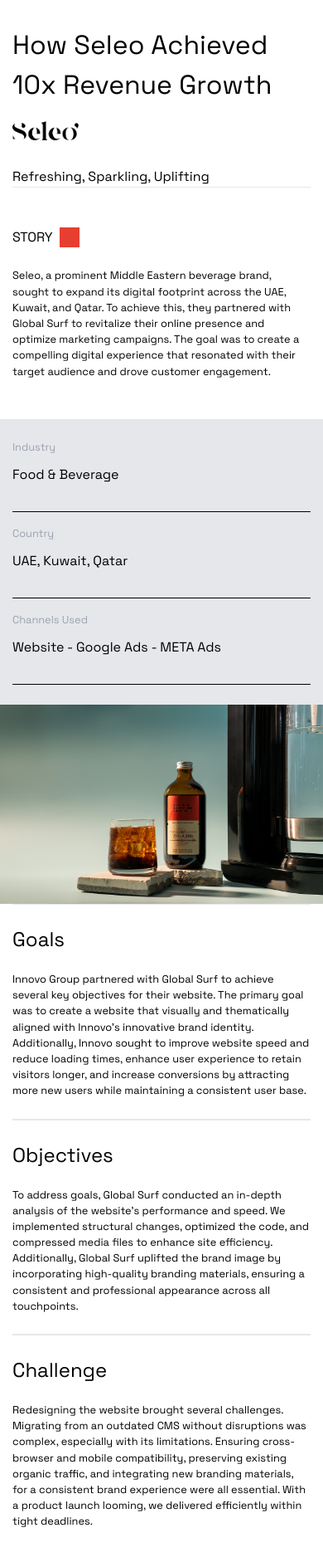
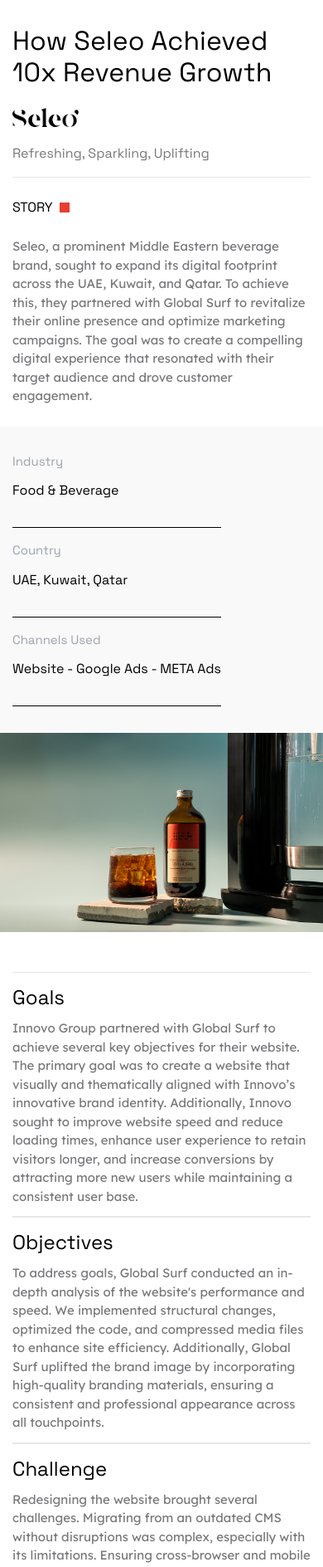
Before and after one commit to globalsurfdevs/global_digital, a Next.js app: page /case-study in a window 390 px wide. Shown: the part 58-1946 px from the top of the page at 83% size. Built offline with nearby package versions, Linux system fonts and the light colour scheme.

Commit message:
worked on responsiveness

```diff
--- a/app/components/Button/Button.tsx
+++ b/app/components/Button/Button.tsx
@@ -5,7 +5,7 @@ const Button = ({text,className}:{
     className?:string;
 }) => {
   return (
-    <button className={`${className ? className : "w-fit text-font30 leading-lh1p66 border border-primary px-24 rounded-full py-3  md:mb-10 xl:mt-[57px]"}`}>{text}</button>
+    <button className={`${className ? className : "w-fit text-font30 leading-lh1p66 border border-primary px-12 lg:px-24 rounded-full py-3  md:mb-10 xl:mt-[57px]"}`}>{text}</button>
   )
 }
 
--- a/app/components/CaseStudy/Goals.tsx
+++ b/app/components/CaseStudy/Goals.tsx
@@ -3,67 +3,67 @@ import React from 'react'
 const Goals = () => {
   return (
     <div className='container mx-auto py-4'>
-        <div className='lg:py-24'>
+        <div className='lg:py-24 py-12'>
 
 
-        <div className='grid lg:grid-cols-2 border-t border-b lg:pt-10 lg:pb-20 py-6'>
+        <div className='grid lg:grid-cols-2 border-t border-b lg:pt-10 lg:pb-20 py-3'>
             <div className='col-span-1 flex'>
                 <h1 className='text-font65'>Goals</h1>
             </div>
-            <div className='text-font19 pt-5 lg:pl-5'>
-                Innovo Group partnered with Global Surf to achieve several key objectives for their website.
+            <div className='text-font19 pt-2 lg:pl-5'>
+                <p>Innovo Group partnered with Global Surf to achieve several key objectives for their website.
                 The primary goal was to create a website that visually and thematically aligned with Innovo’s
                 innovative brand identity. Additionally, Innovo sought to improve website speed and reduce loading
                 times, enhance user experience to retain visitors longer, and increase conversions by attracting
-                more new users while maintaining a consistent user base.
+                more new users while maintaining a consistent user base.</p>
             </div>
         </div>
 
-        <div className='grid lg:grid-cols-2 border-t border-b lg:pt-10 lg:pb-20 py-6'>
+        <div className='grid lg:grid-cols-2 border-t border-b lg:pt-10 lg:pb-20 py-3'>
             <div className='col-span-1 flex'>
                 <h1 className='text-font65'>Objectives</h1>
             </div>
-            <div className='text-font19 pt-5 lg:pl-5'>
-                To address goals, Global Surf conducted an in-depth analysis of the website&apos;s performance and speed.
+            <div className='text-font19 pt-2 lg:pl-5'>
+                <p>To address goals, Global Surf conducted an in-depth analysis of the website&apos;s performance and speed.
                 We implemented structural changes, optimized the code, and compressed media files to enhance site efficiency.
                 Additionally, Global Surf uplifted the brand image by incorporating high-quality branding materials, ensuring
-                a consistent and professional appearance across all touchpoints.
+                a consistent and professional appearance across all touchpoints.</p>
             </div>
         </div>
 
 
-        <div className='grid lg:grid-cols-2 border-t lg:pt-10 lg:pb-20 py-6'>
+        <div className='grid lg:grid-cols-2 border-t lg:pt-10 lg:pb-20 py-3'>
             <div className='col-span-1 flex'>
                 <h1 className='text-font65'>Challenge</h1>
             </div>
-            <div className='text-font19 pt-5 lg:pl-5'>
-                Redesigning the website brought several challenges. Migrating from an outdated CMS without disruptions was complex,
+            <div className='text-font19 pt-2 lg:pl-5'>
+                <p>Redesigning the website brought several challenges. Migrating from an outdated CMS without disruptions was complex,
                 especially with its limitations. Ensuring cross-browser and mobile compatibility, preserving existing organic traffic,
                 and integrating new branding materials, for a consistent brand experience were all essential. With a product launch
-                looming, we delivered efficiently within tight deadlines.
+                looming, we delivered efficiently within tight deadlines.</p>
             </div>
         </div>
 
-        <div className='grid lg:grid-cols-2 lg:space-x-5 lg:py-12 space-y-5 md:space-y-0 py-6'>
+        <div className='grid lg:grid-cols-2 lg:space-x-5 lg:py-12 space-y-5 md:space-y-0 py-2'>
 
-            <div className='bg-gray-200 flex flex-col w-full py-20 gap-8 px-14'>
+            <div className='bg-gray-200 flex flex-col w-full py-14 gap-4 px-14'>
             <div>
                 <h1 className='text-font65'>Solutions</h1>
             </div>
             <div className='pl-4'>
-                <ul className='list-disc flex flex-col gap-8 text-font19'>
+                <ul className='list-disc flex flex-col gap-4 text-font19'>
                     <li>Implemented a more robust website platform to enhance scalability and security, resulting in a 50% reduction in downtime and a 30% increase in performance.</li>
                     <li>Addressed security vulnerabilities to improve load times and resolve issues that previously compromised the secure browsing experience.</li>
                 </ul>
             </div>
             </div>
 
-            <div className='bg-gray-200 flex flex-col w-full py-20 gap-8 px-14'>
+            <div className='bg-gray-200 flex flex-col w-full py-14 gap-4 px-14'>
             <div>
                 <h1 className='text-font65'>Key Achievements</h1>
             </div>
             <div className='pl-4'>
-                <ul className='list-disc flex flex-col gap-8 text-font19'>
+                <ul className='list-disc flex flex-col gap-4 text-font19'>
                     <li>Optimized keywords to drive a 107.3% increase in new user traffic and a 125.5% boost in page views.</li>
                     <li>Redesigned the website and optimized user flow, resulting in a 102.35% growth in engaged sessions and a 125.5% increase in user engagement.</li>
                     <li>Revamped marketing materials with updated design and messaging to boost brand visibility and strengthen brand perception.</li>
--- a/app/components/CaseStudy/HeroSection.tsx
+++ b/app/components/CaseStudy/HeroSection.tsx
@@ -1,75 +1,49 @@
-"use client"
 
 import { assets } from '@/public/assets/assets'
 import Image from 'next/image'
-import React, { useEffect, useState } from 'react'
 
 const HeroSection = () => {
-
-  const [mobileView,setMobileView] = useState(false)
-
-  useEffect(()=>{
-
-    if(window.innerWidth < 994){
-      setMobileView(true)
-    }else{
-      setMobileView(false)
-    }
-
-    const handleChangingClass = () =>{
-      if(window.innerWidth < 994){
-        setMobileView(true)
-      }else{
-        setMobileView(false)
-      }
-    }
-
-    window.addEventListener("resize",handleChangingClass)
-
-    return () => window.removeEventListener("resize",handleChangingClass)
-
-  },[])
 
   return (
     <>
       <div className='container mx-auto py-4'>
-        <div className='lg:grid lg:grid-cols-6 items-center border-b pt-5 lg:pt-16 flex flex-col gap-5'>
+        <div className='lg:grid lg:grid-cols-8 items-center border-b pt-5 lg:pt-16 flex flex-col gap-2'>
 
-          <div className='text-font80 lg:col-span-4  lg:text-left w-full'>
-            <h1 className=''>How Seleo Achieved 10x Revenue Growth</h1>
+          <div className='text-font80 lg:col-span-5 xl:col-span-5 lg:text-left w-full h-full'>
+            <h1 className='leading-lh1p18'>How Seleo Achieved 10x Revenue Growth</h1>
           </div>
 
-          <div className='lg:col-span-2 flex flex-col gap-8 lg:gap-20 lg:items-end w-full'>
+          <div className='lg:col-span-3 xl:col-span-3 flex flex-col gap-5 lg:gap-18 lg:items-end w-full h-full justify-between py-4'>
             <Image src={assets.seleoLogo} alt='image' className='w-20 md:w-48'/>
-            <h3 className='text-font30'>Refreshing, Sparkling, Uplifting</h3>
+            <h3 className='text-font30 text-gray1'>Refreshing, Sparkling, Uplifting</h3>
           </div>
 
         </div>
 
-        <div className='py-12 lg:py-24 flex flex-col lg:w-[70%] gap-6'>
+        <div className='py-6 lg:py-24 flex flex-col lg:w-[70%] gap-6'>
 
           <div className='flex items-center gap-2'>
             <h4 className='text-font30'>STORY</h4>
-            <div className='w-6 h-6 bg-primary'></div>
+            <div className='size-3 md:size-4 lg:size-6 bg-primary'></div>
           </div>
 
           <div className='text-font19'>
-            Seleo, a prominent Middle Eastern beverage brand, sought to expand its
+            <p>Seleo, a prominent Middle Eastern beverage brand, sought to expand its
             digital footprint across the UAE, Kuwait, and Qatar. To achieve this,
             they partnered with Global Surf to revitalize their online presence and
             optimize marketing campaigns. The goal was to create a compelling digital
-            experience that resonated with their target audience and drove customer engagement.
+            experience that resonated with their target audience and drove customer engagement.</p>
           </div>
         </div>
 
       </div>
 
-      <div className='lg:grid grid-cols-5 bg-gray-200 w-full flex flex-col'>
+      <div className='bg-bglight w-full flex flex-col  overflow-hidden'>
 
-        <div className='col-span-2'>
+        <div className='container relative'>
 
-          <div className={mobileView ? "container" : "flex h-full items-center justify-center py-12 lg:w-full lg:px-4"}>
-            <div className='flex flex-col lg:gap-8 py-6 lg:py-0 gap-4'>
+          <div className={"flex h-full py-2"}>
+            <div className='flex flex-col lg:gap-8 py-6 lg:py-24 gap-4 lg:w-1/4'>
 
               <div className='border-b border-black flex flex-col gap-3 pb-8'>
                 <h5 className='text-font19 text-gray-400'>Industry</h5>
@@ -89,11 +63,15 @@ const HeroSection = () => {
             </div>
           </div>
 
+          {<div className='bg-black h-full absolute top-0 right-[-145px] left-1/3 hidden lg:block'>
+              <Image src={assets.seleoCover} alt='cover-image' className='object-cover h-full w-full'/>
+          </div>}
+
         </div>
 
-        <div className='bg-black col-span-3 h-full'>
+        {<div className='bg-black h-full lg:hidden'>
               <Image src={assets.seleoCover} alt='cover-image' className='object-cover h-full w-full'/>
-          </div>
+          </div>}
 
       </div>
 
--- a/app/components/CaseStudy/Percentages.tsx
+++ b/app/components/CaseStudy/Percentages.tsx
@@ -5,7 +5,7 @@ const Percentages = () => {
     <div className='bg-black'>
         <div className='container mx-auto py-4'>
 
-            <div className='py-24 grid lg:grid-cols-2 lg:gap-8 gap-5'>
+            <div className='lg:py-24 py-12 grid lg:grid-cols-2 lg:gap-8 gap-5'>
 
 
             <div className='flex flex-col justify-between lg:gap-14 gap-5'>
--- a/app/components/CaseStudy/Ready.tsx
+++ b/app/components/CaseStudy/Ready.tsx
@@ -6,7 +6,7 @@ import Button from '../Button/Button'
 const Ready = () => {
   return (
     <div className='container mx-auto py-4'>
-        <div className='py-12 grid grid-cols-2 gap-8'>
+        <div className='py-12 lg:py-12 grid grid-cols-2 gap-8'>
 
             <div className='bg-black'>
                 <Image src={assets.seleo1} alt='image1'/>
@@ -18,7 +18,7 @@ const Ready = () => {
 
         </div>
 
-        <div className='lg:py-24 border-b flex flex-col gap-3 py-12'>
+        <div className='lg:py-24 border-b flex flex-col gap-3 py-4'>
             <h1 className='text-font65'>We’re Ready - Are You?</h1>
             <p className='text-font19'>If you&apos;re looking forward to growing your digital presence with fresh and effective strategies,
                 you’re in the right place. With our experience and a personal touch, we’ll help your brand connect
--- a/app/components/HomePage/Header.tsx
+++ b/app/components/HomePage/Header.tsx
@@ -133,7 +133,7 @@ const Header = () => {
               item.children ? (
                 <div key={index}>
                 <div className="relative group" onMouseEnter={() => setIsDropdownOpen(true)} onMouseLeave={() => setIsDropdownOpen(false)}>
-                    <button className="px-4 py-2 lg:px-0 text-black hover:text-primary flex items-center">
+                    <button className="px-4 py-2 lg:px-0 text-black hover:text-primary flex items-center large-screen-menu-item">
                       SERVICES <span className="text-primary ml-1">+</span>
                     </button>
 
@@ -166,7 +166,7 @@ const Header = () => {
               ) : (
 
                   <motion.div className="flex flex-col justify-center" whileHover="hover" initial="initial" key={index}>
-                    <a href="#" className="block px-4 lg:px-0 text-black hover:text-primary">
+                    <a href="#" className="block px-4 lg:px-0 text-black hover:text-primary large-screen-menu-item">
                       {item.item}
                     </a>
                     <motion.div className="w-full bg-red-400 h-0.5 origin-left" variants={testVariants}></motion.div>
--- a/app/data/menuItems.ts
+++ b/app/data/menuItems.ts
@@ -6,7 +6,7 @@ export const menuItems = [
         item:"ABOUT"
     },
     {
-        item:"Services",
+        item:"SERVICES",
         children:[
             {
                 item:"Social Media Marketing",
--- a/app/globals.css
+++ b/app/globals.css
@@ -202,6 +202,15 @@ body {
   overflow: hidden;
 }
 
+p,ul {
+  font-family: 'Lexend', sans-serif;
+  color:#77787B ;
+}
+
+.large-screen-menu-item{
+  font-family: 'Lexend', sans-serif;
+}
+
 
 @media (max-width:600px) {
   .logo-swiper .swiper-slide img {
--- a/app/layout.tsx
+++ b/app/layout.tsx
@@ -3,6 +3,8 @@ import "./globals.css";
 import Header from "./components/HomePage/Header";
 import {Space_Grotesk} from "next/font/google";
 import Footer from "./components/HomePage/Footer";
+import {Lexend} from "next/font/google";
+const lexend = Lexend({subsets: ['latin'] ,weight:["300","400","500","600","700"] });
 
 
 const spaceGrotesk = Space_Grotesk({subsets: ['latin'] ,weight:["300","400","500","600","700"] });
--- a/tailwind.config.ts
+++ b/tailwind.config.ts
@@ -32,7 +32,7 @@ export default {
       fontSize: {
         font14: "clamp(0.7rem,1.2vw,0.875rem)",
         font16: "clamp(0.7rem, 1.5vw, 1rem)",
-        font19: "clamp(0.8rem, 2vw, 1.1875rem)",
+        font19: "clamp(15px, 2vw, 19px)",
         font25: "clamp(0.9rem, 3vw, 1.5625rem)",
         font30: "clamp(1rem, 2.5vw, 1.875rem)",
         font35: "clamp(1.2rem, 3.5vw, 2.1875rem)",
@@ -49,6 +49,7 @@ export default {
         lh2p3: "2.333333333333333",
         lh1p66: "1.66666666666",
         lh1p18: "1.1875",
+        lh95: "95",
       },
     },
   },
```
Also changed, not shown: app/components/CaseStudy/SuccessStories.tsx (+19 -5 lines), app/components/HomePage/HeroSection.tsx (line endings or trailing spaces).
